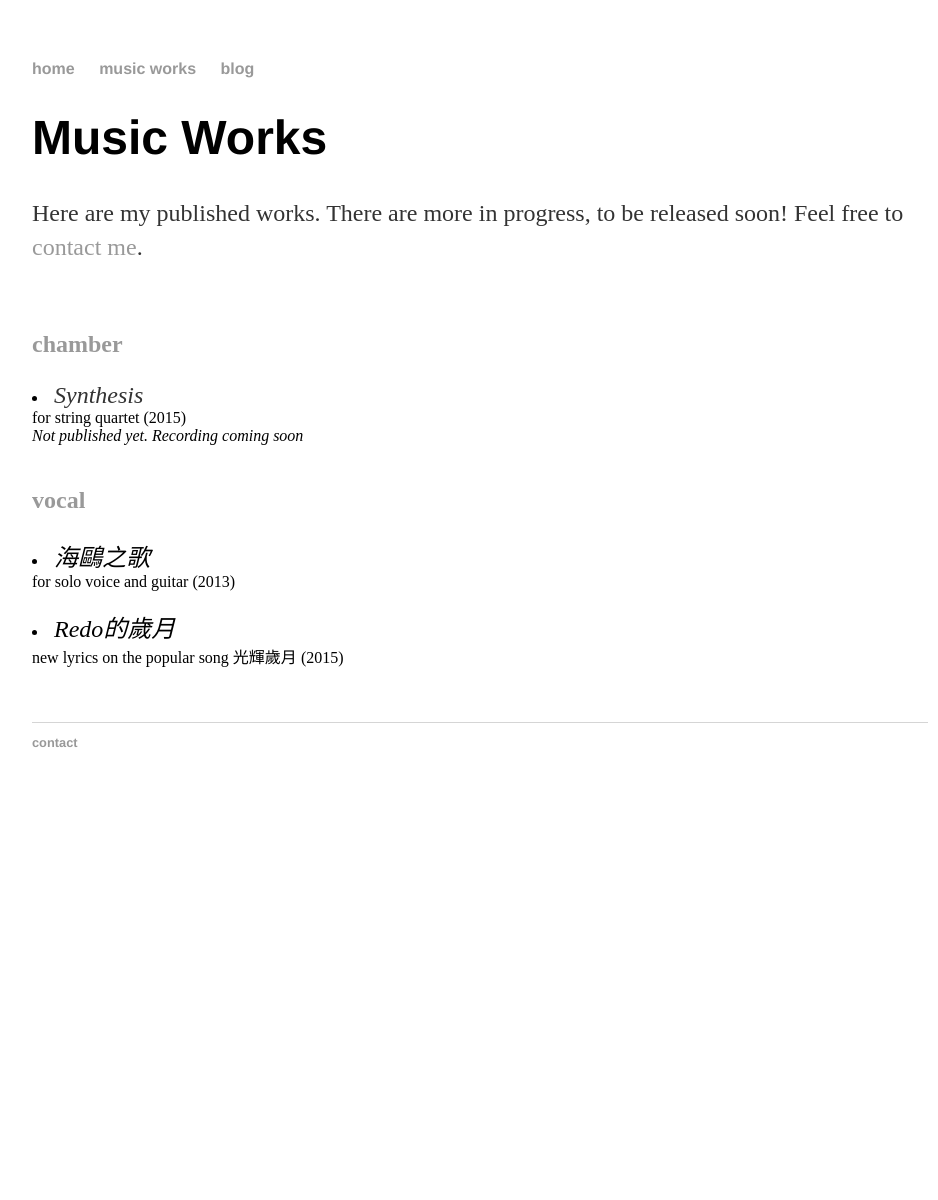
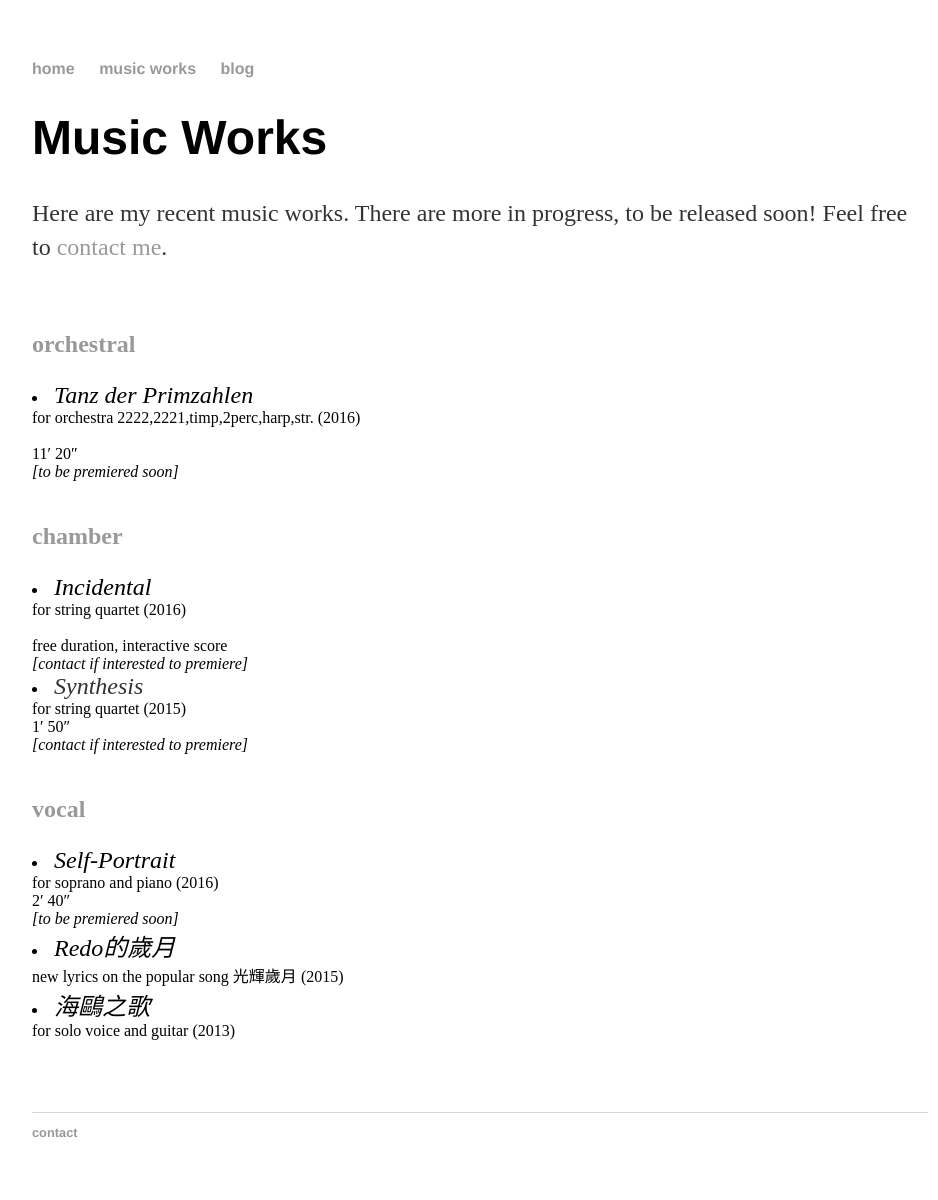
Before and after one commit to maksuihin/maksuihin.github.io, a Jekyll site: the page built from works.html, in a window 1280 px wide. Shown: the whole page, without its empty margins (160-1098 px from the left). Built offline with Jekyll 4.4.1, drawn with Linux system fonts in a browser that asks for light colours; before the commit the page ends 900 px from its top, so only the background shows below that.

Commit message:
Update works.html

```diff
--- a/works.html
+++ b/works.html
@@ -6,22 +6,37 @@ title: Music Works by MAK, Sui-hin
 			<!--googleoff: all-->
 			<h1 class="robots-nocontent">Music Works</h1>
 			<!--googleon: all-->
-			<p>Here are my published works. There are more in progress, to be released soon! Feel free to <a href="/contact">contact me</a>.</p>
+			<p>Here are my recent music works. There are more in progress, to be released soon! Feel free to <a href="/contact">contact me</a>.</p>
+			</br>
+			<p><h2>orchestral</h2></p><u1>
+				<li><em>Tanz der Primzahlen</em>
+				</br>for orchestra 2222,2221,timp,2perc,harp,str. (2016)</br>
+				</br>11′ 20″<br/><i>[to be premiered soon]</i></li>
+				</ul>
 			</br>
 			<p><h2>chamber</h2></p><u1>
+
+				<li><em>Incidental</em>
+				</br>for string quartet (2016)</br>
+				</br>free duration, interactive score</br><i>[contact if interested to premiere]</i></li>
+				</ul>
+
 				<!--http://www.youtube.com-->
 				<li><em><a href="/actually not yet published, but coming!!">Synthesis</a></em>
-				</br>for string quartet (2015)</br><i>Not published yet. Recording coming soon</i></li>
+				</br>for string quartet (2015)</br>1′ 50″</br><i>[contact if interested to premiere]</i></li>
 				</ul>
 
 			</br>
 			<p><h2>vocal</h2></p><u1>
+				<li><em>Self-Portrait</em>
+				</br>for soprano and piano (2016)</br>2′ 40″</br><i>[to be premiered soon]</i></li>
+				</u1>
+				<li><em>Redo<span lang="zh">的歲月</span></em>
+				</br>new lyrics on the popular song <span lang="zh">光輝歲月</span> (2015)</li>
+				</u1>
 				<li><em><span lang="zh">海鷗之歌</span></em>
 				</br>for solo voice and guitar (2013)</li>
 				</br>
-				<li><em>Redo<span lang="zh">的歲月</span></em>
-				</br>new lyrics on the popular song <span lang="zh">光輝歲月</span> (2015)</li>
-				</u1>
 			</br></br></br>
 
 		</div></works>
```
